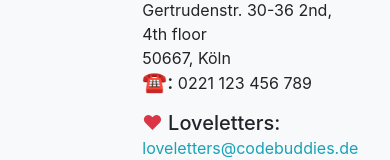
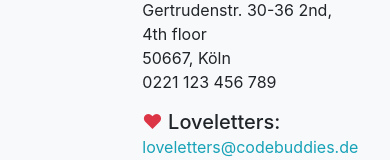
Before and after one commit to hauptdigital/week-1-exercise, a website: page index.html in a window 390 px wide. Shown: the part 3829-3989 px from the top of the page. Drawn offline with nearby package versions, Linux system fonts and the light colour scheme.

Commit message:
Remove telephone icon from contact section

```diff
--- a/index.html
+++ b/index.html
@@ -474,7 +474,6 @@
                     <strong class="h5">codebuddies fantasy GmbH</strong><br />
                     Gertrudenstr. 30-36 2nd, 4th floor<br />
                     50667, Köln<br />
-                    <span class="h5" title="Phone">☎:</span>
                     0221 123 456 789
                   </address>
 
```
